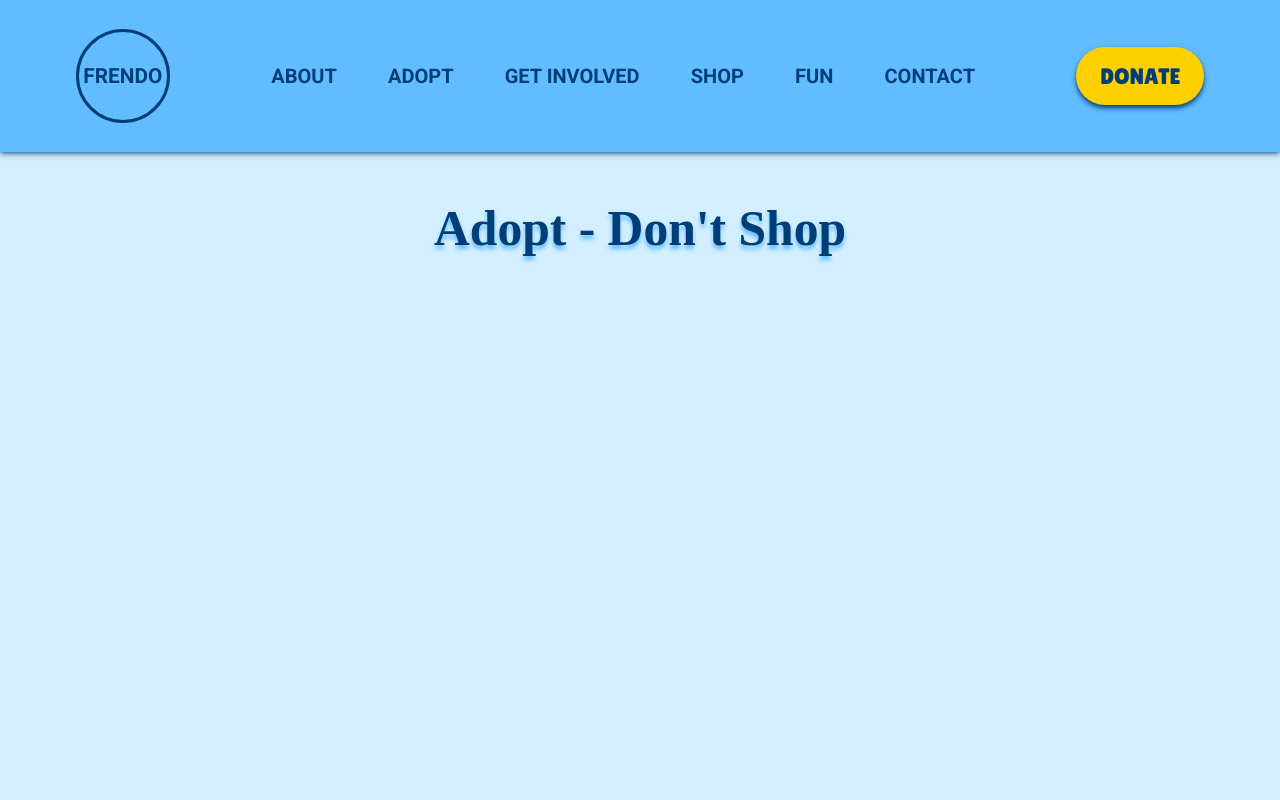
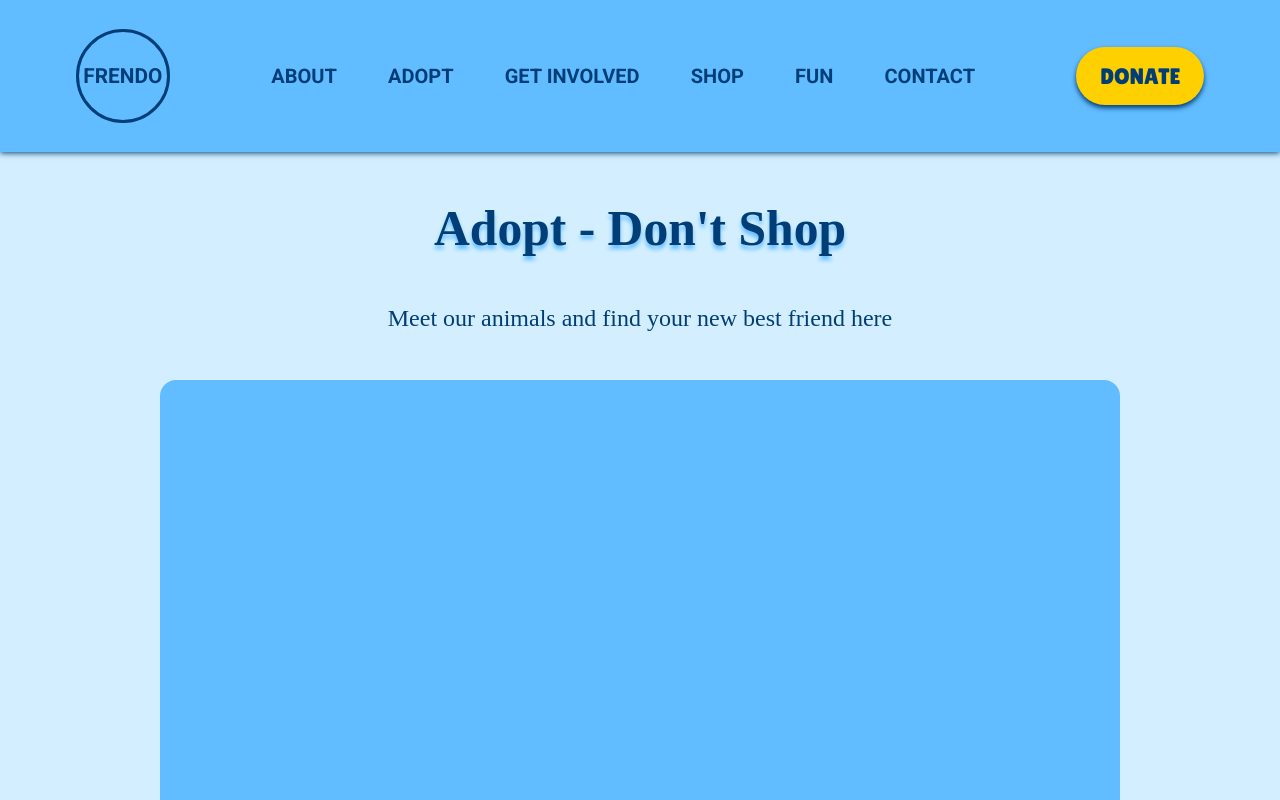
Before and after one commit to madelenfoss/frendo-pet-adoption, a plain HTML site: page index.html in a window 1280 px wide. Shown: the top 800 px of the page. Drawn offline with Linux system fonts and the light colour scheme; no server answers.

Commit message:
Added link and styling to index page

```diff
--- a/_app/css/modules/slideshow.css
+++ b/_app/css/modules/slideshow.css
@@ -1,12 +1,26 @@
+.main__link {
+   display: flex;
+   margin: 0 auto;
+   justify-content: center;
+   width: auto;
+   text-decoration: none;
+   font-size: 1.5rem;
+   color: var(--tertiary);
+   /* padding: 1rem;
+   border: 1px solid var(--tertiary);
+   border-radius: 1rem;
+   box-shadow: 0 2px 4px var(--primary); */
+}
+
 .main__slideshow {
 	position: relative;
 	margin: 3rem auto 5rem auto;
 	width: 95%;
 	max-width: 60rem;
-	height: 100vh;
-	background: var(--tertiary-color);
-	border: 0.1rem solid var(--primary-color);
-	color: var(--primary-color);
+	height: 90vh;
+	background: var(--primary);
+	color: var(--tertiary);
+   border-radius: 1rem;
 }
 
 .main__slideshow-slide {
@@ -28,17 +42,18 @@
 
 .main__slideshow-slide-image {
 	width: 70%;
-	height: 70%;
+	height: 60%;
 	object-fit: cover;
 	border: 1rem solid var(--quinary-color);
 }
 
 .main__slideshow-slide-caption {
 	position: absolute;
-	bottom: 2rem;
+	bottom: 5rem;
 	left: 50%;
 	transform: translate(-50%);
 	width: 70%;
+   font-size: 1.2rem;
 }
 
 .main__slideshow-controls {
@@ -51,6 +66,7 @@
 	position: absolute;
 	top: 50%;
 	right: 0;
+   margin: 1rem 2rem;
    width: 4rem;
 	transform: translateY(-50%);
 	background: transparent;
@@ -66,6 +82,7 @@
 	position: absolute;
 	top: 50%;
 	left: 0;
+   margin: 1rem 2rem;
    width: 4rem;
 	transform: translateY(-50%);
 	background: transparent;
--- a/index.html
+++ b/index.html
@@ -150,6 +150,10 @@
 		<main>
 			<h1 class="main__title">Adopt - Don't Shop</h1>
 
+			<a
+				class="main__link"
+				href="./adopt/">Meet our animals and find your new best friend here</a>
+
 			<section class="main__slideshow">
 
 				<div class="main__slideshow-controls">
```
